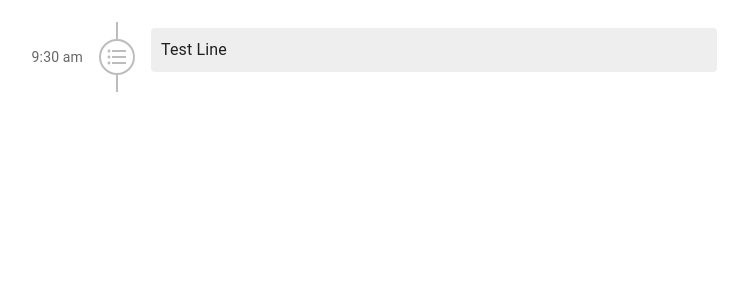
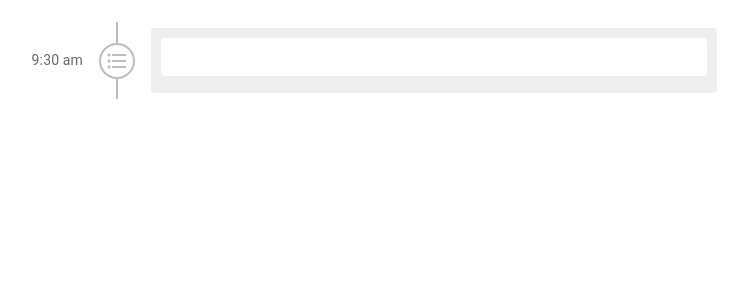
Before and after one commit to iAmDrews/outreach-test, a React (Create React App) app: page / in a window 1280 px wide. Shown: the top 300 px of the page, without its empty margins (523-1271 px from the left). Built offline with nearby package versions, Linux system fonts and the light colour scheme.

Commit message:
Add TextArea component

```diff
--- a/src/components/NotesTimeLineItem/NotesTimeLineItem.tsx
+++ b/src/components/NotesTimeLineItem/NotesTimeLineItem.tsx
@@ -16,6 +16,20 @@ const StyledPaper = styled(Paper)(({ theme }) => ({
   background: theme.palette.secondary.light,
   boxShadow: 'none'
 }))
+
+const StyledTextArea = styled("textarea")(({ theme }) => ({
+  border: '2px solid #FFF',
+  width: '100%',
+  boxSizing: 'border-box',
+  borderRadius: theme.shape.borderRadius,
+  backgroundColor: '#FFF',
+  resize: 'none',
+  outline: 'none',
+  transition: 'all .2s linear',
+  '&:focus, &:hover': {
+    border: `2px solid ${theme.palette.success.light}`
+  }
+}));
 
 export const NotesTimeLineItem: React.FC = () => {
   return (
@@ -36,7 +50,9 @@ export const NotesTimeLineItem: React.FC = () => {
         <TimelineConnector />
       </TimelineSeparator>
       <TimelineContent>
-        <StyledPaper>Test Line</StyledPaper>
+        <StyledPaper>
+          <StyledTextArea />
+        </StyledPaper>
       </TimelineContent>
     </TimelineItem>
   )
```
